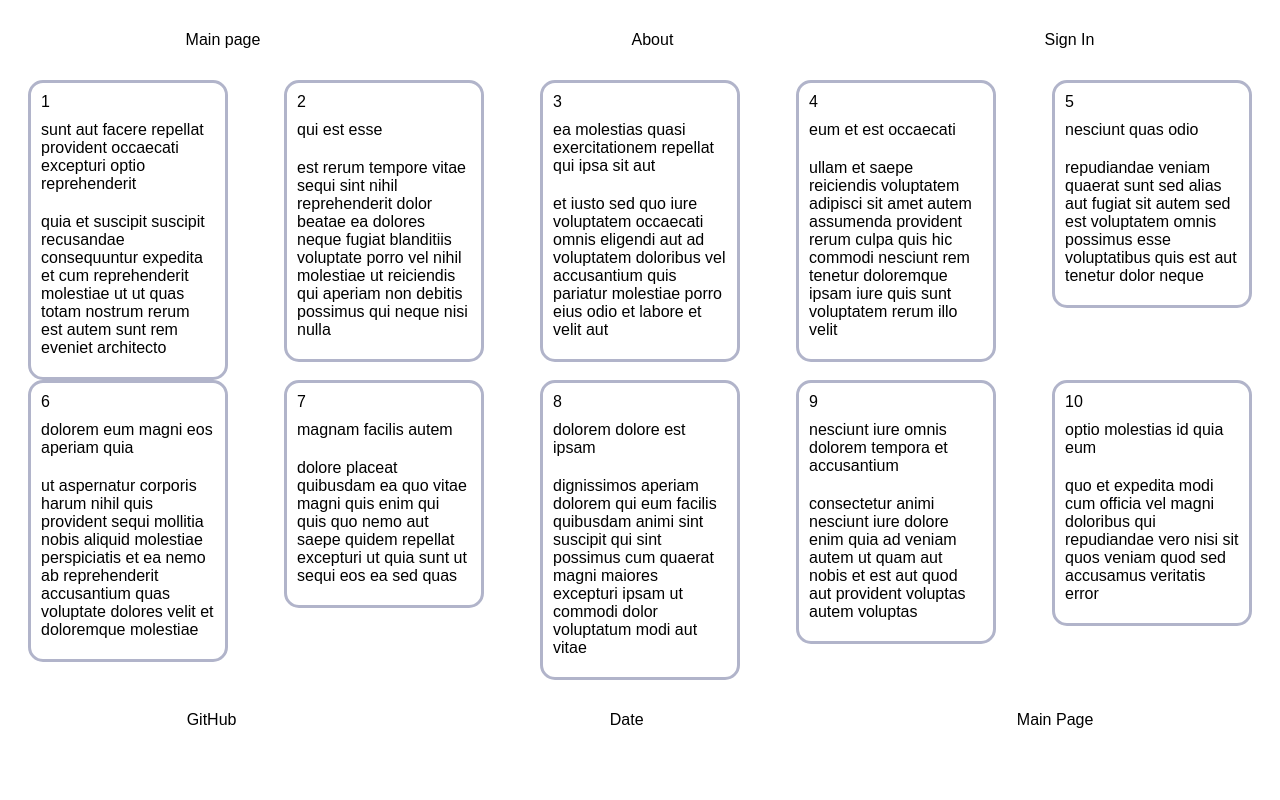
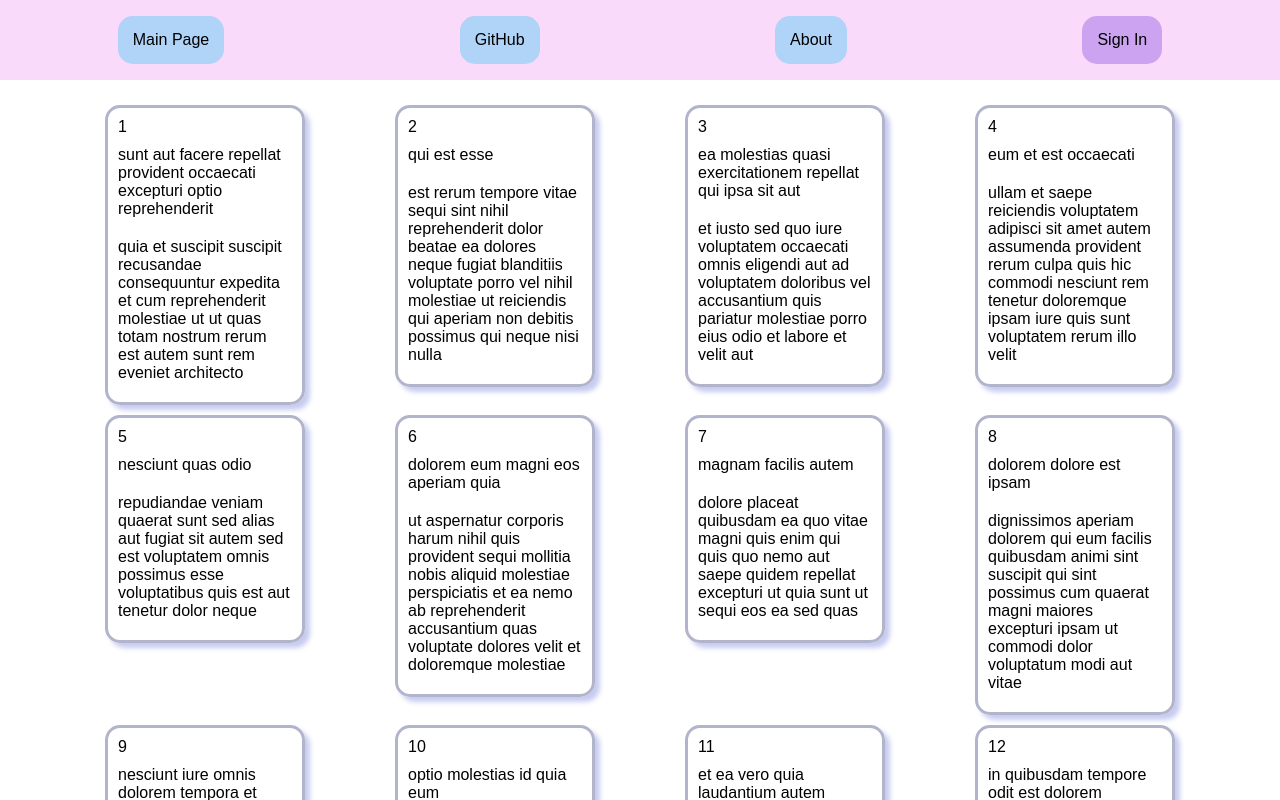
Before and after one commit to javaPepper/drag.n.drop, a React (Create React App) app: page / in a window 1280 px wide. Shown: the top 800 px of the page. Built offline with nearby package versions, Linux system fonts and the light colour scheme.

Commit message:
feat: add layouts

```diff
--- a/package.json
+++ b/package.json
@@ -10,7 +10,6 @@
     "@types/node": "^16.18.61",
     "@types/react": "^18.2.37",
     "@types/react-dom": "^18.2.15",
-    "eslint-config-htmlacademy": "^10.0.1",
     "react": "^18.2.0",
     "react-dom": "^18.2.0",
     "react-scripts": "5.0.1",
@@ -42,6 +41,7 @@
     ]
   },
   "devDependencies": {
+    "eslint-config-htmlacademy": "^10.0.1",
     "sass": "^1.69.5"
   }
 }
--- a/src/components/app.tsx
+++ b/src/components/app.tsx
@@ -1,5 +1,5 @@
 import Footer from "./footer";
-import NavBar from "./nav-bar";
+import Header from "./header";
 import PostsList from "./posts-list";
 
 export default function App() {
@@ -7,7 +7,7 @@ export default function App() {
     <>
       <header className="header">
         <div className="nav-container">
-          <NavBar />
+          <Header />
         </div>
       </header>
       <main>
--- a/src/components/footer.tsx
+++ b/src/components/footer.tsx
@@ -1,10 +1,14 @@
 export default function Footer() {
     return(
-        <nav className="footer">
+        <nav className="footer container">
             <ul className="nav-list">
-                <li className="link-item">GitHub</li>
+                <li className="link-item">
+                    <button className="btn">Main Page</button>
+                </li>
+                <li className="link-item">
+                    <button className="btn">GitHub</button>
+                </li>
                 <li className="link-item">Date</li>
-                <li className="link-item">Main Page</li>
             </ul>
         </nav>
     )
--- /dev/null
+++ b/src/components/header.tsx
@@ -0,0 +1,20 @@
+export default function Header() {
+    return(
+        <nav className="header container">
+            <ul className="nav-list">
+                <li className="nav-list-item">
+                    <button className="btn">Main Page</button>
+                </li>
+                <li className="link-item">
+                    <button className="btn">GitHub</button>
+                </li>
+                <li className="nav-list-item">
+                    <button className="btn">About</button>
+                </li>
+                <li className="nav-list-item">
+                    <button className="btn sign-in">Sign In</button>
+                </li>
+            </ul>
+        </nav>
+    )
+}
--- a/src/components/nav-bar.tsx
+++ /dev/null
@@ -1,11 +0,0 @@
-export default function NavBar() {
-    return(
-        <nav className="header">
-            <ul className="nav-list">
-                <li className="nav-list-item">Main page</li>
-                <li className="nav-list-item">About</li>
-                <li className="nav-list-item">Sign In</li>
-            </ul>
-        </nav>
-    )
-}
--- a/src/components/posts-list.tsx
+++ b/src/components/posts-list.tsx
@@ -5,7 +5,7 @@ export default function PostsList() {
     return(
         <div className="post-list_container">
             {
-                mockPosts.slice(0, 10).map((post) => (
+                mockPosts.slice(0, 12).map((post) => (
                     <Post
                     userId={post.userId}
                     id={post.id}
@@ -13,7 +13,6 @@ export default function PostsList() {
                     content={post.body}
                     key={post.id}
                     />
-
                 ))
             }
         </div>
--- a/src/index.scss
+++ b/src/index.scss
@@ -1,7 +1,8 @@
+@import './scss/normalize';
+@import './scss/base';
+@import './scss/constants';
+
 @import './scss/mixins';
 
-@import './scss/base';
-@import './scss/normalize';
-@import './scss/constants';
-
+@import './scss/components/header';
 @import './scss/components/post';
--- a/src/scss/_base.scss
+++ b/src/scss/_base.scss
@@ -1,5 +1,6 @@
-.nav-list {
-    @include nav-list
+main {
+    display: flex;
+    justify-content: center;
 }
 
 .post-list_container {
@@ -7,5 +8,6 @@
     flex-wrap: wrap;
     align-items: flex-start;
     flex-direction: row;
-    justify-content: space-around;
+    justify-content: space-evenly;
+    width: 1200px;
 }
--- a/src/scss/_constants.scss
+++ b/src/scss/_constants.scss
@@ -1 +1,3 @@
 $colour-bg-lightblue: rgb(177, 180, 202);
+
+$color-shadow-lightgrey: #c7cbf0;
--- a/src/scss/_mixins.scss
+++ b/src/scss/_mixins.scss
@@ -1,6 +1,6 @@
 @mixin nav-list {
     display: flex;
-    width: 100%;
+    width: 1600px;
     height: 80px;
     justify-content: space-around;
     align-items: center;
--- /dev/null
+++ b/src/scss/components/_header.scss
@@ -0,0 +1,24 @@
+.header {
+    margin-bottom: 25px;
+}
+.container {
+    display: flex;
+    justify-content: center;
+    background: rgb(250, 218, 250);
+}
+
+.nav-list {
+    @include nav-list
+}
+
+.btn {
+    border-radius: 15px;
+    cursor: pointer;
+    padding: 15px;
+    background: rgb(176, 211, 248);
+    border: none;
+}
+
+.sign-in {
+    background: rgb(203, 163, 241);
+}
--- a/src/scss/components/_post.scss
+++ b/src/scss/components/_post.scss
@@ -7,9 +7,11 @@ article {
     flex-direction: column;
     border: 3px solid $colour-bg-lightblue;
     border-radius: 15px;
+    box-shadow: 5px 5px 5px $color-shadow-lightgrey;
     width: 200px;
     height: fit-content;
     padding: 10px;
+    margin: 0 0 10px 0;
 }
 
 .visually-hidden {
```
Also changed, not shown: 1 other file (tests, documents, lock files or other folders).
